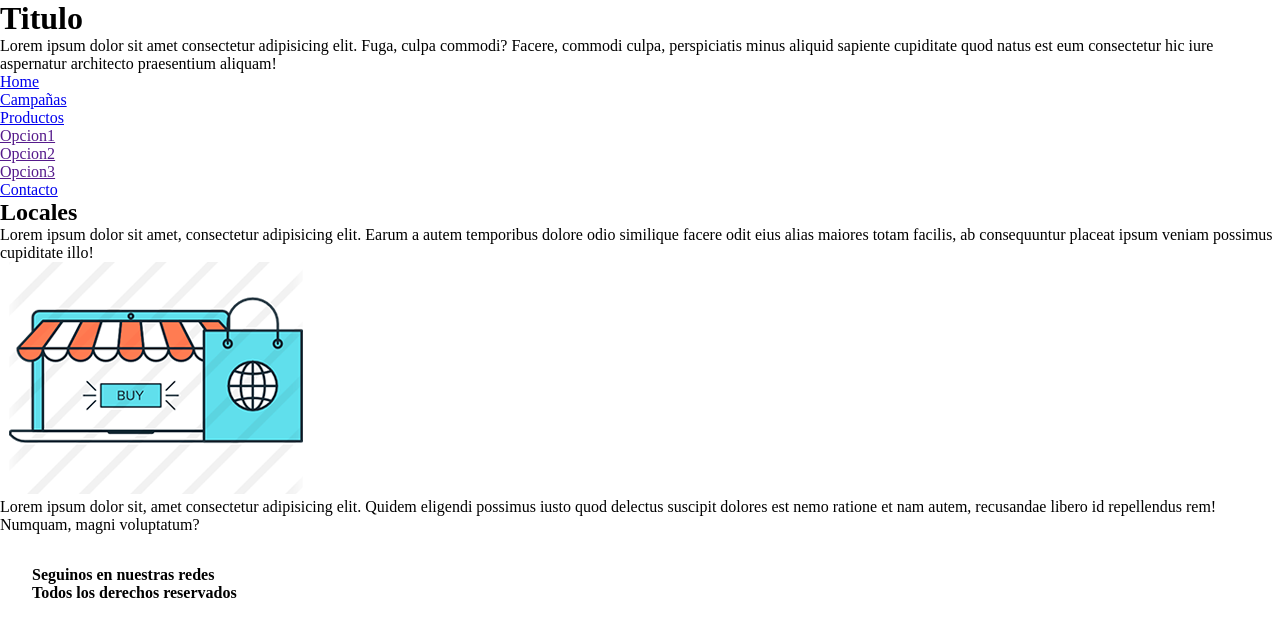
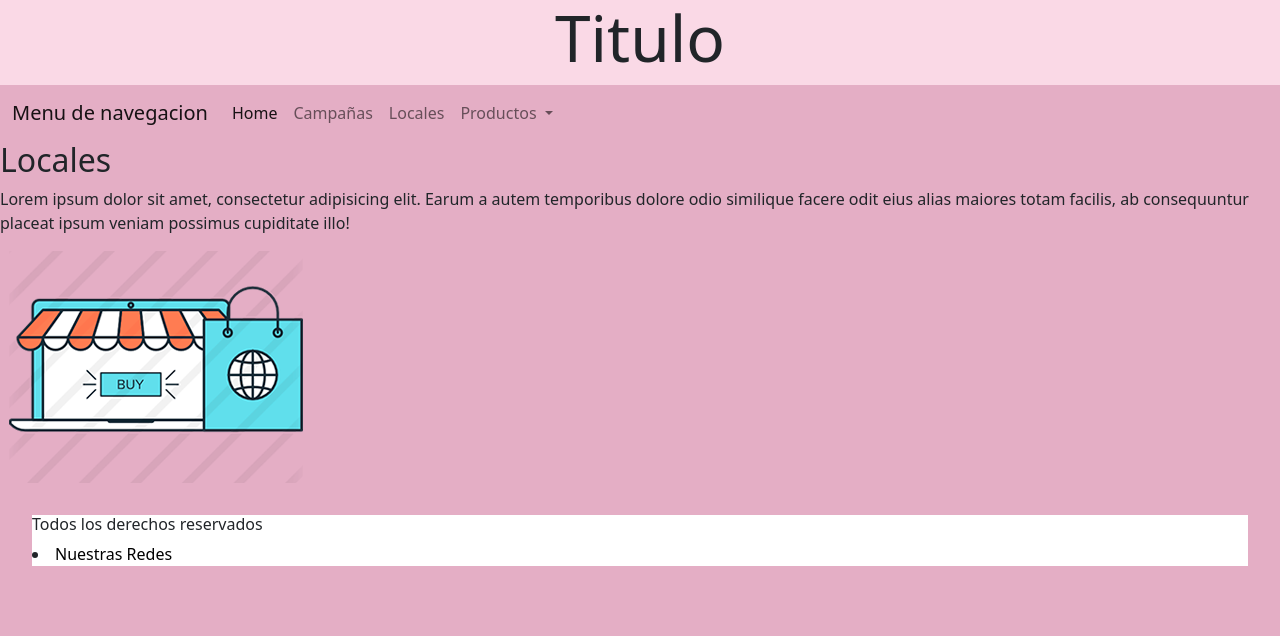
Before and after one commit to Samir1111111/ProyectoFinal, a plain HTML site: page pages/locales.html in a window 1280 px wide. Drawn offline with nearby package versions, Linux system fonts and the light colour scheme.

Commit message:
cambios en todos los html y agregando estilos a productos

```diff
--- a/css/style.css
+++ b/css/style.css
@@ -235,3 +235,62 @@ footer li a{
     grid-area: section;
     margin: 1rem;
 }
+
+
+/*Estilos layout de locales*/
+.contenedorLocales{
+    display: grid;
+    grid-template-areas:"header header"
+                        "nav nav"
+                        "main main"
+                        "section section"
+                        "footer footer";
+}
+
+/*Estilos del body*/
+.bodyLocales{
+    background-color: #E4AEC5;
+}
+
+/*Estilos del menu*/
+.menuLocales{
+    grid-area: nav;
+}
+
+/*Estilos del header*/
+.headerLocales{
+    grid-area: header;
+    background-color: #FAD9E6;
+}
+/*Estilos del tituloLocales*/
+.tituloLocales{
+    text-align: center;
+    font-size: 4rem;
+}
+/*Estilos del parrafoCuatro*/
+.parrafoCuatro{
+    display: none;
+}
+
+/*Estilos del main*/
+.mainLocales{
+    grid-area: main;
+}
+
+/*Estilos del section*/
+.sectionLocales{
+    grid-area: section;
+}
+
+/*Estilos del parrafoSeis*/
+.parrafoSeis{
+    display: none;
+}
+
+/*Layout de productos*/
+.contenedorProductos{
+    display: grid;
+    grid-template-areas:"header header"
+                        "nav nav"
+                        "";
+}
--- a/pages/locales.html
+++ b/pages/locales.html
@@ -4,11 +4,14 @@
     <meta charset="UTF-8">
     <meta http-equiv="X-UA-Compatible" content="IE=edge">
     <meta name="viewport" content="width=device-width, initial-scale=1.0">
+    <!--link de bootstrap-->
+    <link href="https://cdn.jsdelivr.net/npm/bootstrap@5.2.0-beta1/dist/css/bootstrap.min.css" rel="stylesheet" integrity="sha384-0evHe/X+R7YkIZDRvuzKMRqM+OrBnVFBL6DOitfPri4tjfHxaWutUpFmBp4vmVor" crossorigin="anonymous">
     <!--link css-->
     <link rel="stylesheet" href="../css/style.css">
     <title>Locales</title>
 </head>
 <body class="bodyLocales">
+    <div class="contenedorLocales">
         <header class="headerLocales">
             <h1 class="tituloLocales">
                 Titulo
@@ -17,33 +20,43 @@
                 Lorem ipsum dolor sit amet consectetur adipisicing elit. Fuga, culpa commodi? Facere, commodi culpa, perspiciatis minus aliquid sapiente cupiditate quod natus est eum consectetur hic iure aspernatur architecto praesentium aliquam!
             </p>
         </header>
-    <nav class="menu">
-        <ul>
-            <li>
-                <a href="../index.html">Home</a>
+
+        <!--menu de navegacion-->
+        <nav class="navbar navbar-expand-lg menuLocales">
+            <div class="container-fluid">
+              <a class="navbar-brand" href="#">Menu de navegacion</a>
+              <button class="navbar-toggler" type="button" data-bs-toggle="collapse" data-bs-target="#navbarNav" aria-controls="navbarNav" aria-expanded="false" aria-label="Toggle navigation">
+                <span class="navbar-toggler-icon"></span>
+              </button>
+              <div class="collapse navbar-collapse" id="navbarNav">
+                <ul class="navbar-nav">
+                  <li class="nav-item">
+                    <a class="nav-link active" aria-current="page" href="../index.html">Home</a>
                   </li>
-            <li>
-                <a href="campanias.html">Campañas</a>
+                  <li class="nav-item">
+                    <a class="nav-link" href="../pages/campanias.html">Campañas
+                    </a>
                   </li>
-            <li>
-                <a href="productos.html">Productos</a>
-                <ul class="submenu">
-                    <li>
-                        <a href="">Opcion1</a>
+                  <li class="nav-item">
+                    <a class="nav-link" href="../pages/locales.html">Locales</a>
                   </li>
-                    <li>
-                        <a href="">Opcion2</a>
-                    </li>
-                    <li>
-                        <a href="">Opcion3</a>
+                  <li class="nav-item dropdown">
+                    <a class="nav-link dropdown-toggle" href="../pages/productos.html" id="navbarDropdown" role="button" data-bs-toggle="dropdown" aria-expanded="false">
+                      Productos
+                    </a>
+                    <ul class="dropdown-menu" aria-labelledby="navbarDropdown">
+                      <li><a class="dropdown-item" href="productos.html">Buzos</a></li>
+                      <li><hr class="dropdown-divider"></li>
+                      <li><a class="dropdown-item" href="productos.html">Camperas</a></li>
+                      <li><hr class="dropdown-divider"></li>
+                      <li><a class="dropdown-item" href="productos.html">Remeras</a></li>
+                    </ul>
                   </li>
                 </ul>
-            </li>
-            <li>
-                <a href="contacto.html">Contacto</a>
-            </li>
-        </ul>
+              </div>
+            </div>
           </nav>
+
         <main class="mainLocales">
             <h2 class="subtituloLocales">
                 Locales
@@ -51,16 +64,24 @@
             <p class="parrafoCinco">
                 Lorem ipsum dolor sit amet, consectetur adipisicing elit. Earum a autem temporibus dolore odio similique facere odit eius alias maiores totam facilis, ab consequuntur placeat ipsum veniam possimus cupiditate illo!
             </p>
+        </main>
+        <section class="sectionLocales">
             <div>
-        <img src="../img/tiendaDos.png" alt="Icono de google maps">
+            <img src="../img/tiendaDos.png" alt="Imagen de google maps">
             </div>
             <p class="parrafoSeis">
                 Lorem ipsum dolor sit, amet consectetur adipisicing elit. Quidem eligendi possimus iusto quod delectus suscipit dolores est nemo ratione et nam autem, recusandae libero id repellendus rem! Numquam, magni voluptatum?
             </p>
-    </main>
+        </section>
+        <!--Pie de la pagina-->
         <footer>
-        <h3>Seguinos en nuestras redes</h3>
-        <h4>Todos los derechos reservados</h4>
+            <h3>Todos los derechos reservados</h3>
+            <li>
+                <a href="https://www.coderhouse.com/" target="_blank">Nuestras Redes</a>
+            </li>
         </footer>
+    </div>
+    <!--link de javascrip para bootstrap-->
+    <script src="https://cdn.jsdelivr.net/npm/bootstrap@5.2.0-beta1/dist/js/bootstrap.bundle.min.js" integrity="sha384-pprn3073KE6tl6bjs2QrFaJGz5/SUsLqktiwsUTF55Jfv3qYSDhgCecCxMW52nD2" crossorigin="anonymous"></script>
 </body>
 </html>
```
Also changed, not shown: index.html (+5 -4 lines), pages/campanias.html (+4 -3 lines), pages/contacto.html (+7 -6 lines), pages/productos.html (+13 -16 lines). Lines whose indentation alone changed are shown as unchanged.
